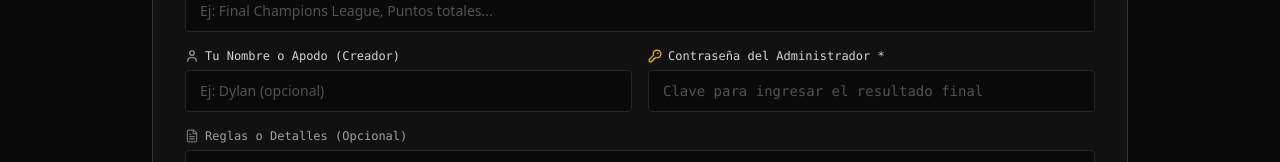
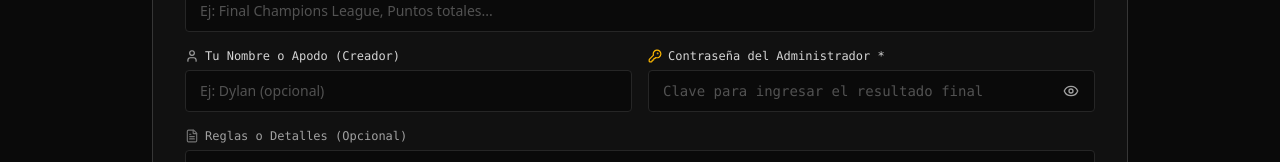
Before and after one commit to XDylaan27/PortafolioWebDylan, a Next.js app: page /lab/apuesta-puntaje in a window 1280 px wide. Both pictures are taken after a click on the button "Crear Nueva Apuesta". Shown: the part 455-617 px from the top of the page. Built offline with nearby package versions, Linux system fonts and the light colour scheme; no server answers; the database is empty.

Commit message:
feat: add show/hide password toggle buttons with eye icons

```diff
--- a/src/app/lab/apuesta-puntaje/[code]/page.tsx
+++ b/src/app/lab/apuesta-puntaje/[code]/page.tsx
@@ -12,6 +12,7 @@
   Award,
   Lock,
   LockOpen,
+  Eye,
   EyeOff,
   Users,
   User,
@@ -58,6 +59,7 @@
   // Estado del creador / resolución
   const [showAdminPanel, setShowAdminPanel] = useState(false);
   const [adminPassword, setAdminPassword] = useState('');
+  const [showAdminPassword, setShowAdminPassword] = useState(false);
   const [finalScoreInput, setFinalScoreInput] = useState('');
   const [isResolving, setIsResolving] = useState(false);
   const [resolveError, setResolveError] = useState<string | null>(null);
@@ -715,14 +717,25 @@
                         <KeyRound className="w-3 h-3 text-amber-400" />
                         <span>Contraseña del Creador</span>
                       </label>
+                      <div className="relative">
                         <input
-                        type="password"
+                          type={showAdminPassword ? 'text' : 'password'}
                           required
                           value={adminPassword}
                           onChange={(e) => setAdminPassword(e.target.value)}
                           placeholder="Contraseña definida al crear la sala"
-                        className="w-full bg-neutral-900 border border-neutral-800 rounded px-3 py-2 text-xs text-white placeholder-neutral-600 focus:outline-none focus:border-amber-500 font-mono"
+                          className="w-full bg-neutral-900 border border-neutral-800 rounded px-3 py-2 pr-8 text-xs text-white placeholder-neutral-600 focus:outline-none focus:border-amber-500 font-mono"
                         />
+                        <button
+                          type="button"
+                          onClick={() => setShowAdminPassword(!showAdminPassword)}
+                          className="absolute right-2 top-1/2 -translate-y-1/2 text-neutral-400 hover:text-white transition-colors p-0.5 cursor-pointer"
+                          aria-label={showAdminPassword ? 'Ocultar contraseña' : 'Ver contraseña'}
+                          title={showAdminPassword ? 'Ocultar contraseña' : 'Ver contraseña'}
+                        >
+                          {showAdminPassword ? <EyeOff className="w-3.5 h-3.5" /> : <Eye className="w-3.5 h-3.5" />}
+                        </button>
+                      </div>
                     </div>
 
                     <div className="space-y-1">
--- a/src/app/lab/apuesta-puntaje/page.tsx
+++ b/src/app/lab/apuesta-puntaje/page.tsx
@@ -13,6 +13,7 @@
   ArrowRight,
   ShieldCheck,
   Users,
+  Eye,
   EyeOff,
   History,
   AlertCircle,
@@ -64,6 +65,7 @@
   const [description, setDescription] = useState('');
   const [creatorName, setCreatorName] = useState('');
   const [password, setPassword] = useState('');
+  const [showPassword, setShowPassword] = useState(false);
   const [isSubmitting, setIsSubmitting] = useState(false);
   const [errorMessage, setErrorMessage] = useState<string | null>(null);
 
@@ -322,14 +324,25 @@
                 <KeyRound className="w-3.5 h-3.5 text-amber-400" />
                 <span>Contraseña del Administrador *</span>
               </label>
+              <div className="relative">
                 <input
-                type="password"
+                  type={showPassword ? 'text' : 'password'}
                   required
                   value={password}
                   onChange={(e) => setPassword(e.target.value)}
                   placeholder="Clave para ingresar el resultado final"
-                className="w-full bg-neutral-950 border border-neutral-800 rounded px-3.5 py-2.5 text-sm text-white placeholder-neutral-600 focus:outline-none focus:border-neutral-500 font-mono"
+                  className="w-full bg-neutral-950 border border-neutral-800 rounded px-3.5 py-2.5 pr-10 text-sm text-white placeholder-neutral-600 focus:outline-none focus:border-neutral-500 font-mono"
                 />
+                <button
+                  type="button"
+                  onClick={() => setShowPassword(!showPassword)}
+                  className="absolute right-3 top-1/2 -translate-y-1/2 text-neutral-400 hover:text-white transition-colors p-1 cursor-pointer"
+                  aria-label={showPassword ? 'Ocultar contraseña' : 'Ver contraseña'}
+                  title={showPassword ? 'Ocultar contraseña' : 'Ver contraseña'}
+                >
+                  {showPassword ? <EyeOff className="w-4 h-4" /> : <Eye className="w-4 h-4" />}
+                </button>
+              </div>
             </div>
 
             <div className="space-y-1.5 md:col-span-2">
```
Lines whose indentation alone changed are shown as unchanged.
